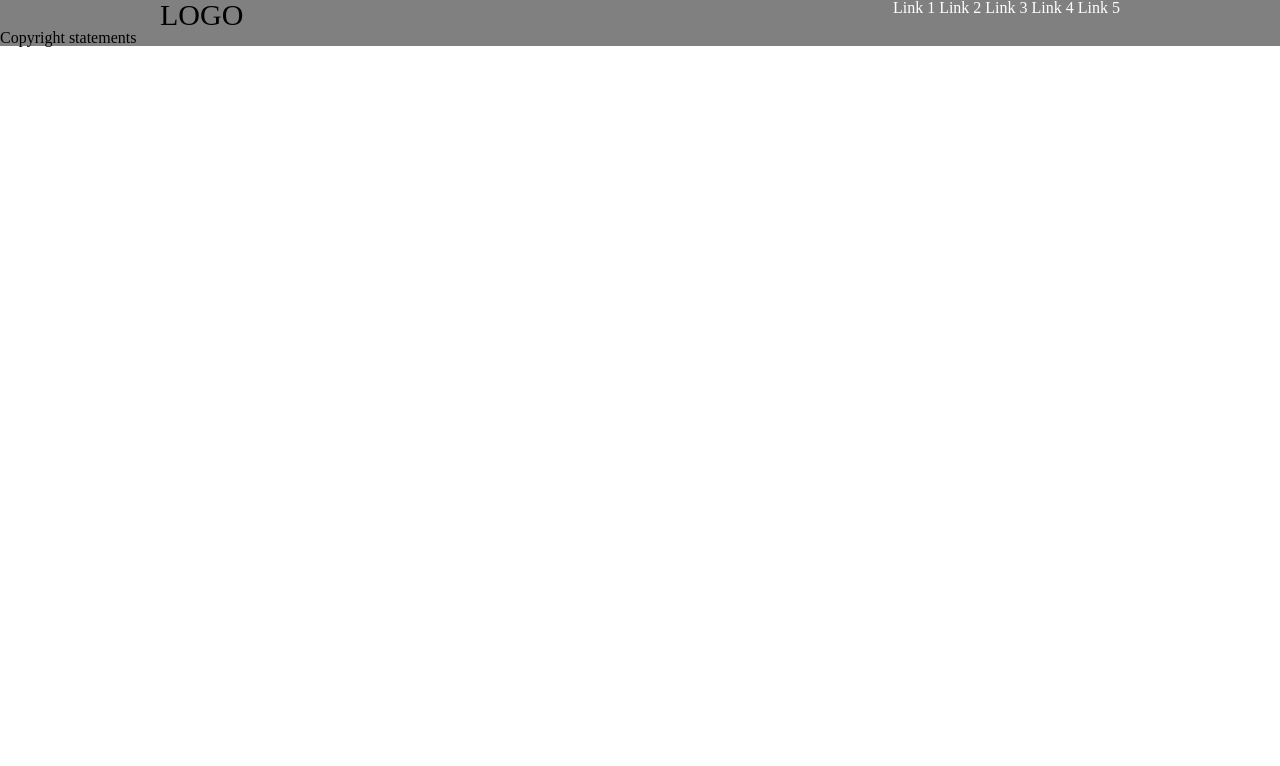
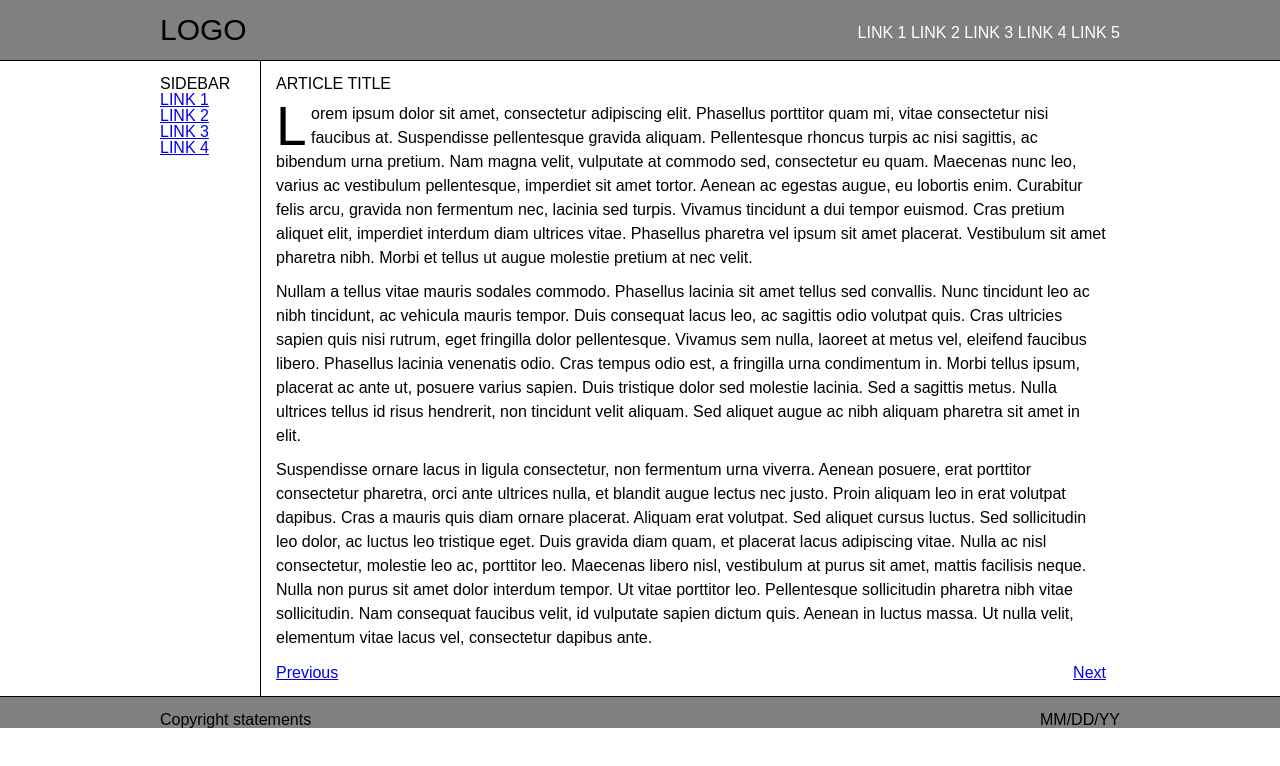
Before and after one commit to AngelaSo/floattutorial, a website: page index.html in a window 1280 px wide. Drawn offline with Linux system fonts and the light colour scheme.

Commit message:
first completion

```diff
--- a/index.html
+++ b/index.html
@@ -21,25 +21,42 @@
 			<div class="header-content">
 				<h1>LOGO</h1>
 				<nav>
-					<a href="#">Link 1</a>
-					<a href="#">Link 2</a>
-					<a href="#">Link 3</a>
-					<a href="#">Link 4</a>
-					<a href="#">Link 5</a>
+					<a href="#">LINK 1</a>
+					<a href="#">LINK 2</a>
+					<a href="#">LINK 3</a>
+					<a href="#">LINK 4</a>
+					<a href="#">LINK 5</a>
 				</nav>
 			</div>
 		</header>
-		<main>
-			<aside></aside>
+		<main class="clearfix">
+			<aside>
+				<h2>SIDEBAR</h2>
+				<ul>
+					<li><a href="#">LINK 1</a></li>
+					<li><a href="#">LINK 2</a></li>
+					<li><a href="#">LINK 3</a></li>
+					<li><a href="#">LINK 4</a></li>
+				</ul>
+			</aside>
 			<div class="content">
 				<article>
-					<h2></h2>
+					<h3>ARTICLE TITLE</h3>
+					<p><span>L</span>orem ipsum dolor sit amet, consectetur adipiscing elit. Phasellus porttitor quam mi, vitae consectetur nisi faucibus at. Suspendisse pellentesque gravida aliquam. Pellentesque rhoncus turpis ac nisi sagittis, ac bibendum urna pretium. Nam magna velit, vulputate at commodo sed, consectetur eu quam. Maecenas nunc leo, varius ac vestibulum pellentesque, imperdiet sit amet tortor. Aenean ac egestas augue, eu lobortis enim. Curabitur felis arcu, gravida non fermentum nec, lacinia sed turpis. Vivamus tincidunt a dui tempor euismod. Cras pretium aliquet elit, imperdiet interdum diam ultrices vitae. Phasellus pharetra vel ipsum sit amet placerat. Vestibulum sit amet pharetra nibh. Morbi et tellus ut augue molestie pretium at nec velit.</p>
+					<p>Nullam a tellus vitae mauris sodales commodo. Phasellus lacinia sit amet tellus sed convallis. Nunc tincidunt leo ac nibh tincidunt, ac vehicula mauris tempor. Duis consequat lacus leo, ac sagittis odio volutpat quis. Cras ultricies sapien quis nisi rutrum, eget fringilla dolor pellentesque. Vivamus sem nulla, laoreet at metus vel, eleifend faucibus libero. Phasellus lacinia venenatis odio. Cras tempus odio est, a fringilla urna condimentum in. Morbi tellus ipsum, placerat ac ante ut, posuere varius sapien. Duis tristique dolor sed molestie lacinia. Sed a sagittis metus. Nulla ultrices tellus id risus hendrerit, non tincidunt velit aliquam. Sed aliquet augue ac nibh aliquam pharetra sit amet in elit.</p>
+					<p>Suspendisse ornare lacus in ligula consectetur, non fermentum urna viverra. Aenean posuere, erat porttitor consectetur pharetra, orci ante ultrices nulla, et blandit augue lectus nec justo. Proin aliquam leo in erat volutpat dapibus. Cras a mauris quis diam ornare placerat. Aliquam erat volutpat. Sed aliquet cursus luctus. Sed sollicitudin leo dolor, ac luctus leo tristique eget. Duis gravida diam quam, et placerat lacus adipiscing vitae. Nulla ac nisl consectetur, molestie leo ac, porttitor leo. Maecenas libero nisl, vestibulum at purus sit amet, mattis facilisis neque. Nulla non purus sit amet dolor interdum tempor. Ut vitae porttitor leo. Pellentesque sollicitudin pharetra nibh vitae sollicitudin. Nam consequat faucibus velit, id vulputate sapien dictum quis. Aenean in luctus massa. Ut nulla velit, elementum vitae lacus vel, consectetur dapibus ante.</p>
 				</article>
-				<nav class="article-nav"></nav>
+				<nav class="article-nav">
+					<a class="previous" href="#">Previous</a>
+					<a class="next" href="#">Next</a>
+				</nav>
 			</div>
 		</main>
 		<footer>
-			<p>Copyright statements</p>
+			<div class="footer-content clearfix">
+				<p class="clearfix">Copyright statements</p>
+				<time>MM/DD/YY</time>
+			</div>
 		</footer>
 	</body>
 </html>
--- a/styles/main.css
+++ b/styles/main.css
@@ -1,6 +1,11 @@
+body {
+	font-family: Arial;
+}
+
 header {
 	background-color: gray;
 	position: relative;
+	border-bottom: 1px solid black;
 }
 
 header .header-content {
@@ -13,9 +18,12 @@ header .header-content {
 header .header-content h1 {
 	float: left;
 	font-size: 30px;
+	padding-top: 15px;
+	padding-bottom: 15px;
 }
 
 header .header-content nav {
+	padding-top: 25px;
 }
 
 header .header-content nav a {
@@ -29,8 +37,62 @@ main {
 	clear: both;
 }
 
-footer {
+main aside {
+	width: 100px;
+	float: left;
+	padding-top: 15px;
+	padding-bottom: 15px;
+}
+
+main .content {
+	width: 830px;
+	float: left;
+	padding-left: 15px;
+	border-left: 1px solid black;
+	padding-top: 15px;
+	padding-bottom: 15px;
+}
+
+main .content p {
+	margin-top: 10px;
+	line-height: 1.5em;
+}
+
+main .content span {
+	float: left;
+	width: 35px;
+	font-size: 55px;
+	line-height: 48px;
+}
+
+main .content .article-nav {
+	margin-top: 15px;
+}
+
+main .content .previous {
+	float: left;
+}
+
+main .content .next {
+	float: right;
+}
+
+footer{
 	background-color: gray;
+	border-top: 1px solid black;
+}
+
+footer .footer-content {
+	width: 960px;
+	margin: 15px auto;
+}
+
+footer p {
+	float: left;
+}
+
+footer time {
+	float: right;
 }
 
 /* Personal CSS END */
```
